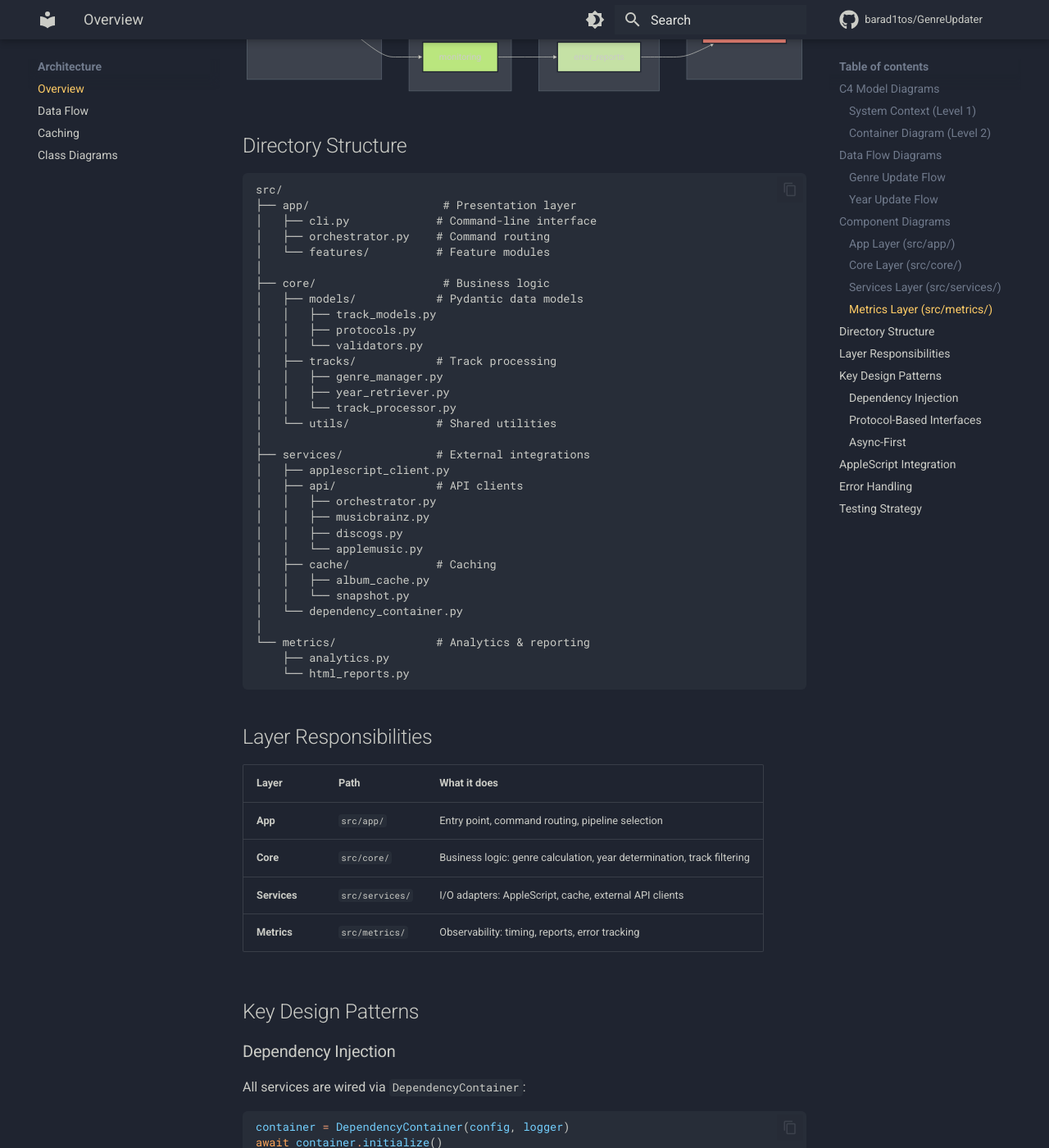
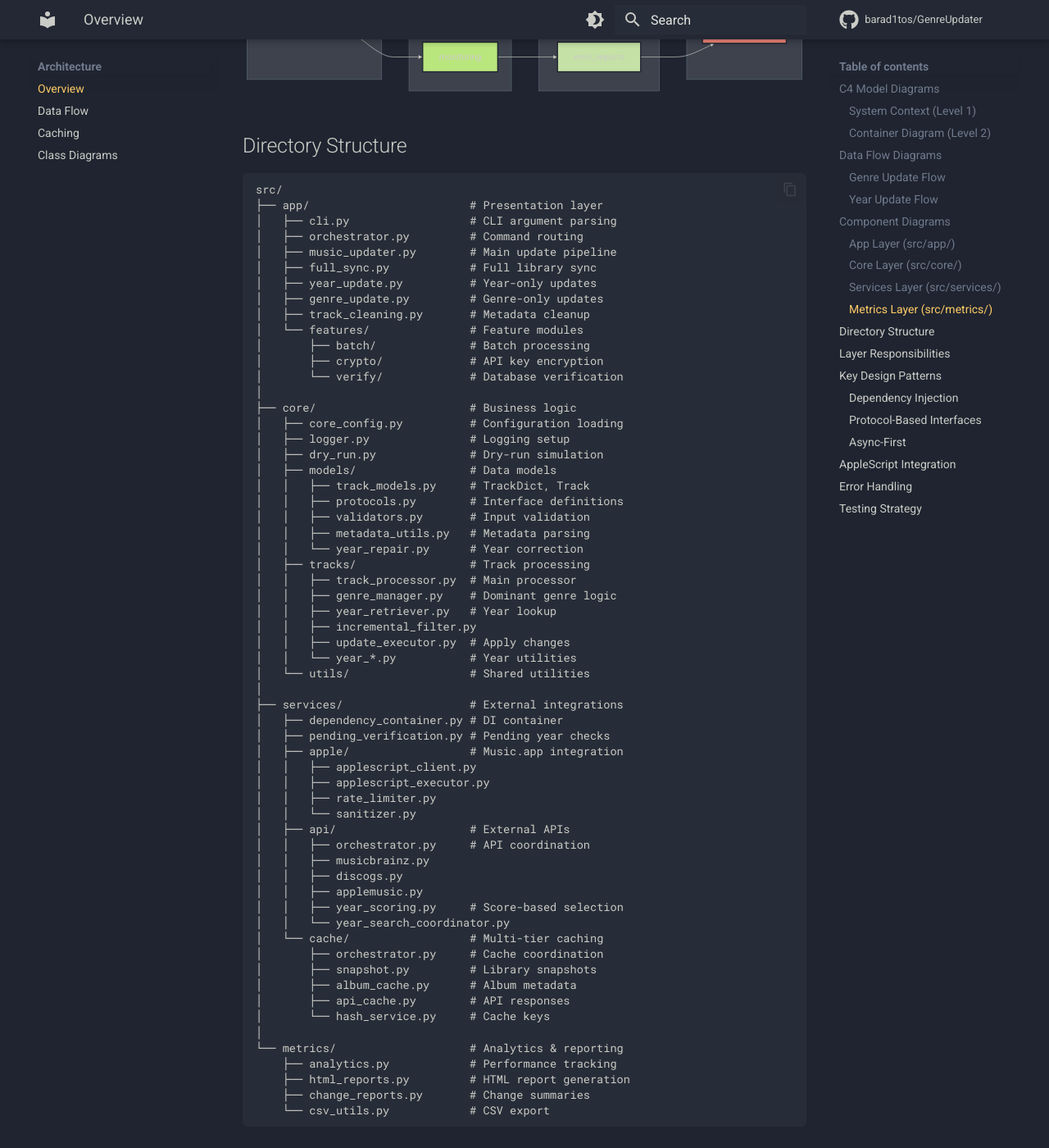
Before and after one commit to barad1tos/GenreUpdater, an MkDocs documentation site: the page built from docs/architecture/overview.md, in a window 1280 px wide and 1400 px high, scrolled down 4700 px. Shown: the whole window at 82% size. Built offline with MkDocs 1.6.1 and Material for MkDocs 9.7.7, drawn with Linux system fonts in a browser that asks for light colours; comment, search, counter and statistics services are not loaded.

Commit message:
fix(docs): update directory structure and add Mermaid JS theme
- Update directory structure to match actual project layout
- Add mermaid-theme.js for dynamic theme switching
- Mermaid uses its own theming system, not external CSS
- Theme changes when user toggles light/dark mode

````diff
--- a/docs/architecture/overview.md
+++ b/docs/architecture/overview.md
@@ -310,39 +310,67 @@
 
 ## Directory Structure
 
-```
+```text
 src/
-├── app/                    # Presentation layer
-│   ├── cli.py             # Command-line interface
-│   ├── orchestrator.py    # Command routing
-│   └── features/          # Feature modules
+├── app/                        # Presentation layer
+│   ├── cli.py                  # CLI argument parsing
+│   ├── orchestrator.py         # Command routing
+│   ├── music_updater.py        # Main update pipeline
+│   ├── full_sync.py            # Full library sync
+│   ├── year_update.py          # Year-only updates
+│   ├── genre_update.py         # Genre-only updates
+│   ├── track_cleaning.py       # Metadata cleanup
+│   └── features/               # Feature modules
+│       ├── batch/              # Batch processing
+│       ├── crypto/             # API key encryption
+│       └── verify/             # Database verification
 │
-├── core/                   # Business logic
-│   ├── models/            # Pydantic data models
-│   │   ├── track_models.py
-│   │   ├── protocols.py
-│   │   └── validators.py
-│   ├── tracks/            # Track processing
-│   │   ├── genre_manager.py
-│   │   ├── year_retriever.py
-│   │   └── track_processor.py
-│   └── utils/             # Shared utilities
+├── core/                       # Business logic
+│   ├── core_config.py          # Configuration loading
+│   ├── logger.py               # Logging setup
+│   ├── dry_run.py              # Dry-run simulation
+│   ├── models/                 # Data models
+│   │   ├── track_models.py     # TrackDict, Track
+│   │   ├── protocols.py        # Interface definitions
+│   │   ├── validators.py       # Input validation
+│   │   ├── metadata_utils.py   # Metadata parsing
+│   │   └── year_repair.py      # Year correction
+│   ├── tracks/                 # Track processing
+│   │   ├── track_processor.py  # Main processor
+│   │   ├── genre_manager.py    # Dominant genre logic
+│   │   ├── year_retriever.py   # Year lookup
+│   │   ├── incremental_filter.py
+│   │   ├── update_executor.py  # Apply changes
+│   │   └── year_*.py           # Year utilities
+│   └── utils/                  # Shared utilities
 │
-├── services/              # External integrations
-│   ├── applescript_client.py
-│   ├── api/               # API clients
-│   │   ├── orchestrator.py
+├── services/                   # External integrations
+│   ├── dependency_container.py # DI container
+│   ├── pending_verification.py # Pending year checks
+│   ├── apple/                  # Music.app integration
+│   │   ├── applescript_client.py
+│   │   ├── applescript_executor.py
+│   │   ├── rate_limiter.py
+│   │   └── sanitizer.py
+│   ├── api/                    # External APIs
+│   │   ├── orchestrator.py     # API coordination
 │   │   ├── musicbrainz.py
 │   │   ├── discogs.py
-│   │   └── applemusic.py
-│   ├── cache/             # Caching
-│   │   ├── album_cache.py
-│   │   └── snapshot.py
-│   └── dependency_container.py
+│   │   ├── applemusic.py
+│   │   ├── year_scoring.py     # Score-based selection
+│   │   └── year_search_coordinator.py
+│   └── cache/                  # Multi-tier caching
+│       ├── orchestrator.py     # Cache coordination
+│       ├── snapshot.py         # Library snapshots
+│       ├── album_cache.py      # Album metadata
+│       ├── api_cache.py        # API responses
+│       └── hash_service.py     # Cache keys
 │
-└── metrics/               # Analytics & reporting
-    ├── analytics.py
-    └── html_reports.py
+└── metrics/                    # Analytics & reporting
+    ├── analytics.py            # Performance tracking
+    ├── html_reports.py         # HTML report generation
+    ├── change_reports.py       # Change summaries
+    └── csv_utils.py            # CSV export
 ```
 
 ## Layer Responsibilities
--- /dev/null
+++ b/docs/javascripts/mermaid-theme.js
@@ -0,0 +1,183 @@
+// Mermaid theme configuration for Ayu color scheme
+// This runs after page load to configure Mermaid with proper colors
+
+document.addEventListener("DOMContentLoaded", function() {
+  // Wait for mermaid to be available
+  if (typeof mermaid === "undefined") {
+    return;
+  }
+
+  // Ayu Mirage (dark) theme colors
+  const ayuMirage = {
+    theme: "base",
+    themeVariables: {
+      // Background
+      background: "#1F2430",
+      mainBkg: "#272D38",
+      secondBkg: "#1F2430",
+
+      // Text
+      primaryTextColor: "#CBCCC6",
+      secondaryTextColor: "#707A8C",
+      tertiaryTextColor: "#5C6773",
+
+      // Primary colors (cyan)
+      primaryColor: "#73D0FF",
+      primaryBorderColor: "#5C6773",
+
+      // Secondary colors (yellow)
+      secondaryColor: "#FFCC66",
+      secondaryBorderColor: "#5C6773",
+
+      // Tertiary colors (green)
+      tertiaryColor: "#BAE67E",
+      tertiaryBorderColor: "#5C6773",
+
+      // Lines and borders
+      lineColor: "#707A8C",
+      textColor: "#CBCCC6",
+
+      // Notes
+      noteBkgColor: "#272D38",
+      noteTextColor: "#CBCCC6",
+      noteBorderColor: "#3D424D",
+
+      // Flowchart specific
+      nodeBkg: "#73D0FF",
+      nodeTextColor: "#1F2430",
+      nodeBorder: "#5C6773",
+      clusterBkg: "#272D38",
+      clusterBorder: "#3D424D",
+      defaultLinkColor: "#707A8C",
+      edgeLabelBackground: "#1F2430",
+
+      // Sequence diagram
+      actorBkg: "#FFD580",
+      actorTextColor: "#1F2430",
+      actorBorder: "#5C6773",
+      actorLineColor: "#5C6773",
+      signalColor: "#707A8C",
+      signalTextColor: "#CBCCC6",
+      activationBkgColor: "#3D424D",
+      activationBorderColor: "#5C6773",
+
+      // Class diagram
+      classText: "#CBCCC6",
+
+      // State diagram
+      labelColor: "#CBCCC6",
+
+      // Fonts
+      fontFamily: '"Roboto", sans-serif',
+      fontSize: "14px"
+    }
+  };
+
+  // Ayu Light theme colors
+  const ayuLight = {
+    theme: "base",
+    themeVariables: {
+      // Background
+      background: "#FAFAFA",
+      mainBkg: "#FFFFFF",
+      secondBkg: "#F3F4F5",
+
+      // Text
+      primaryTextColor: "#575F66",
+      secondaryTextColor: "#8A9199",
+      tertiaryTextColor: "#ABB0B6",
+
+      // Primary colors (blue)
+      primaryColor: "#E8F4FD",
+      primaryBorderColor: "#399EE6",
+
+      // Secondary colors (orange)
+      secondaryColor: "#FFF3E0",
+      secondaryBorderColor: "#FF9940",
+
+      // Tertiary colors (green)
+      tertiaryColor: "#E8F5E9",
+      tertiaryBorderColor: "#86B300",
+
+      // Lines and borders
+      lineColor: "#8A9199",
+      textColor: "#575F66",
+
+      // Notes
+      noteBkgColor: "#F3F4F5",
+      noteTextColor: "#575F66",
+      noteBorderColor: "#E8E9EB",
+
+      // Flowchart specific
+      nodeBkg: "#E8F4FD",
+      nodeTextColor: "#575F66",
+      nodeBorder: "#399EE6",
+      clusterBkg: "#F3F4F5",
+      clusterBorder: "#E8E9EB",
+      defaultLinkColor: "#8A9199",
+      edgeLabelBackground: "#FAFAFA",
+
+      // Sequence diagram
+      actorBkg: "#FFF3E0",
+      actorTextColor: "#575F66",
+      actorBorder: "#FF9940",
+      actorLineColor: "#8A9199",
+      signalColor: "#8A9199",
+      signalTextColor: "#575F66",
+      activationBkgColor: "#F3F4F5",
+      activationBorderColor: "#E8E9EB",
+
+      // Class diagram
+      classText: "#575F66",
+
+      // State diagram
+      labelColor: "#575F66",
+
+      // Fonts
+      fontFamily: '"Roboto", sans-serif',
+      fontSize: "14px"
+    }
+  };
+
+  // Function to get current theme
+  function getCurrentTheme() {
+    const scheme = document.body.getAttribute("data-md-color-scheme");
+    return scheme === "slate" ? ayuMirage : ayuLight;
+  }
+
+  // Initialize Mermaid with current theme
+  function initMermaid() {
+    const config = getCurrentTheme();
+    mermaid.initialize({
+      startOnLoad: false,
+      ...config,
+      securityLevel: "loose"
+    });
+
+    // Re-render all mermaid diagrams
+    document.querySelectorAll(".mermaid").forEach(function(el) {
+      const code = el.textContent;
+      el.removeAttribute("data-processed");
+      el.innerHTML = code;
+    });
+
+    mermaid.init(undefined, ".mermaid");
+  }
+
+  // Initialize on load
+  initMermaid();
+
+  // Re-initialize when theme changes
+  const observer = new MutationObserver(function(mutations) {
+    mutations.forEach(function(mutation) {
+      if (mutation.attributeName === "data-md-color-scheme") {
+        initMermaid();
+      }
+    });
+  });
+
+  observer.observe(document.body, {
+    attributes: true,
+    attributeFilter: ["data-md-color-scheme"]
+  });
+});
--- a/mkdocs.yml
+++ b/mkdocs.yml
@@ -156,5 +156,9 @@
 extra_css:
   - stylesheets/ayu.css
 
+# Custom JavaScript
+extra_javascript:
+  - javascripts/mermaid-theme.js
+
 # Copyright
 copyright: Copyright &copy; 2024-2026 Roman Borodavkin
````
